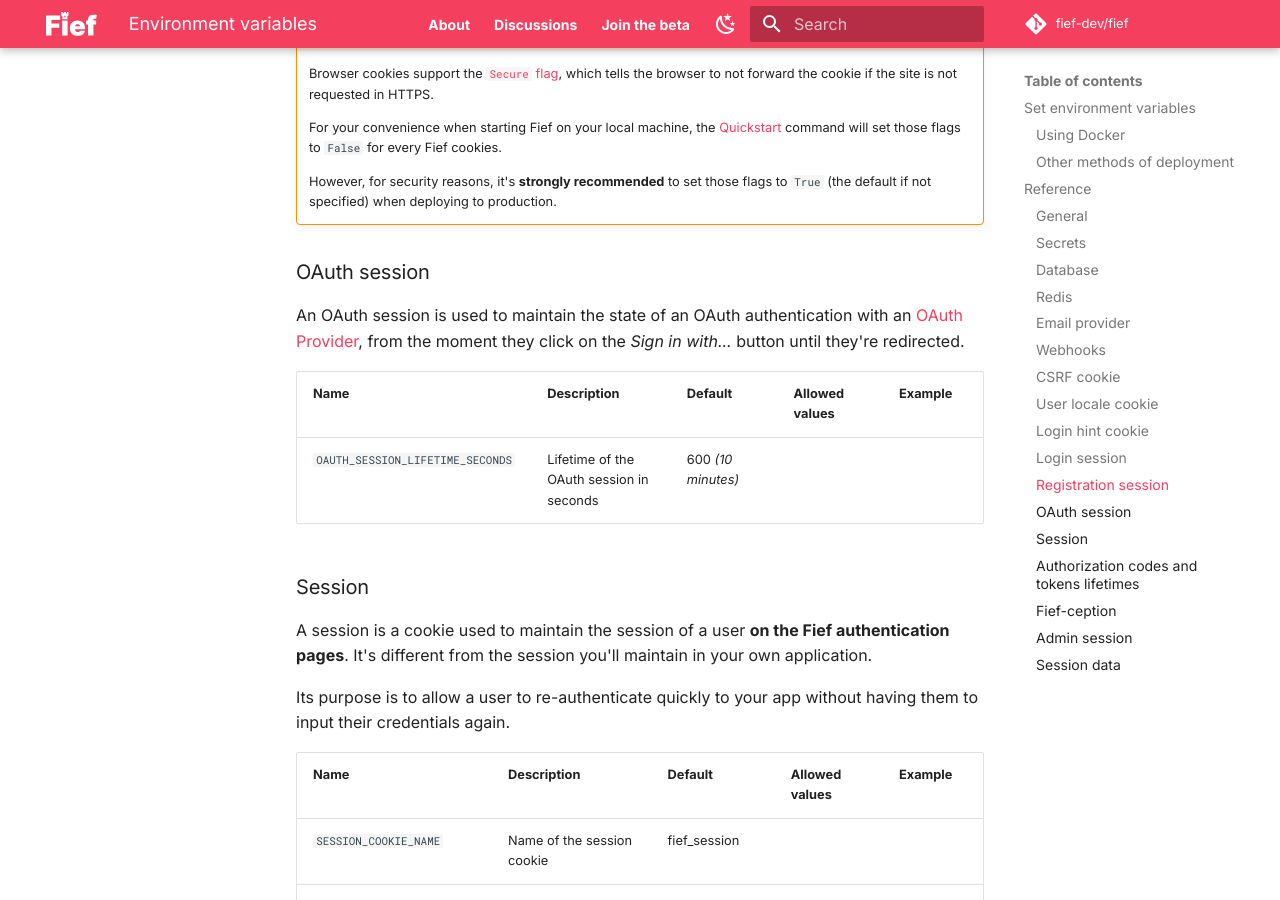
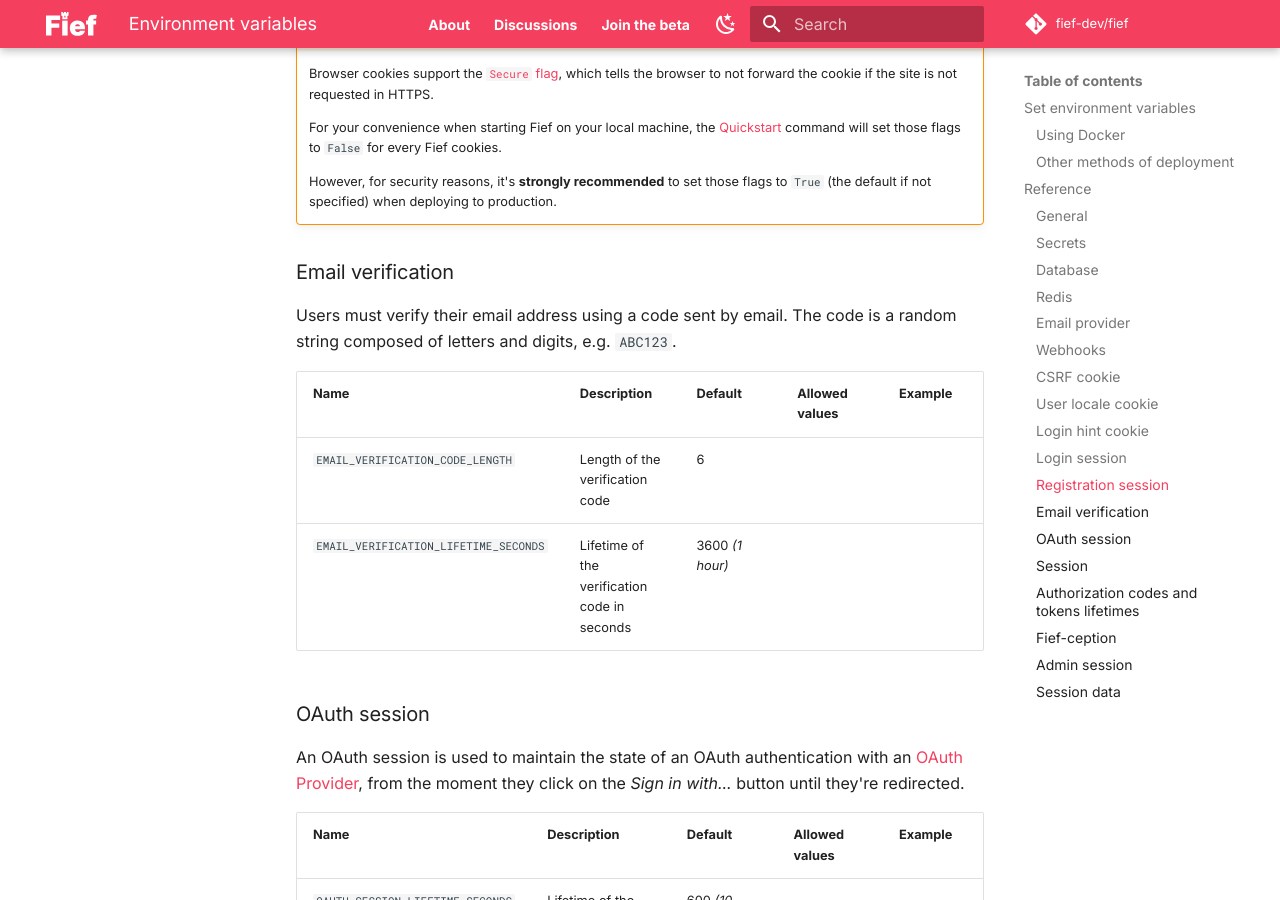
Before and after one commit to fief-dev/docs, an MkDocs documentation site: the page built from docs/self-hosting/environment-variables.md, in a window 1280 px wide and 900 px high, scrolled down 10251 px. Built offline with MkDocs 1.6.1 and Material for MkDocs 9.7.7, drawn with Linux system fonts in a browser that asks for light colours; comment, search, counter and statistics services are not loaded.

Commit message:
Add EMAIL_VERIFICATION_ environment variables

```diff
--- a/docs/self-hosting/environment-variables.md
+++ b/docs/self-hosting/environment-variables.md
@@ -201,6 +201,15 @@ A registration session is a cookie used to maintain the state of the registratio
 
 --8<-- "reusables/cookie-secure-callout.md"
 
+### Email verification
+
+Users must verify their email address using a code sent by email. The code is a random string composed of letters and digits, e.g. `ABC123`.
+
+| Name                                  | Description                                  | Default         | Allowed values | Example |
+| ------------------------------------- | -------------------------------------------- | --------------- | -------------- | ------- |
+| `EMAIL_VERIFICATION_CODE_LENGTH`      | Length of the verification code              | 6               |                |         |
+| `EMAIL_VERIFICATION_LIFETIME_SECONDS` | Lifetime of the verification code in seconds | 3600 _(1 hour)_ |                |         |
+
 ### OAuth session
 
 An OAuth session is used to maintain the state of an OAuth authentication with an [OAuth Provider](../configure/oauth-providers.md), from the moment they click on the *Sign in with...* button until they're redirected.
```
